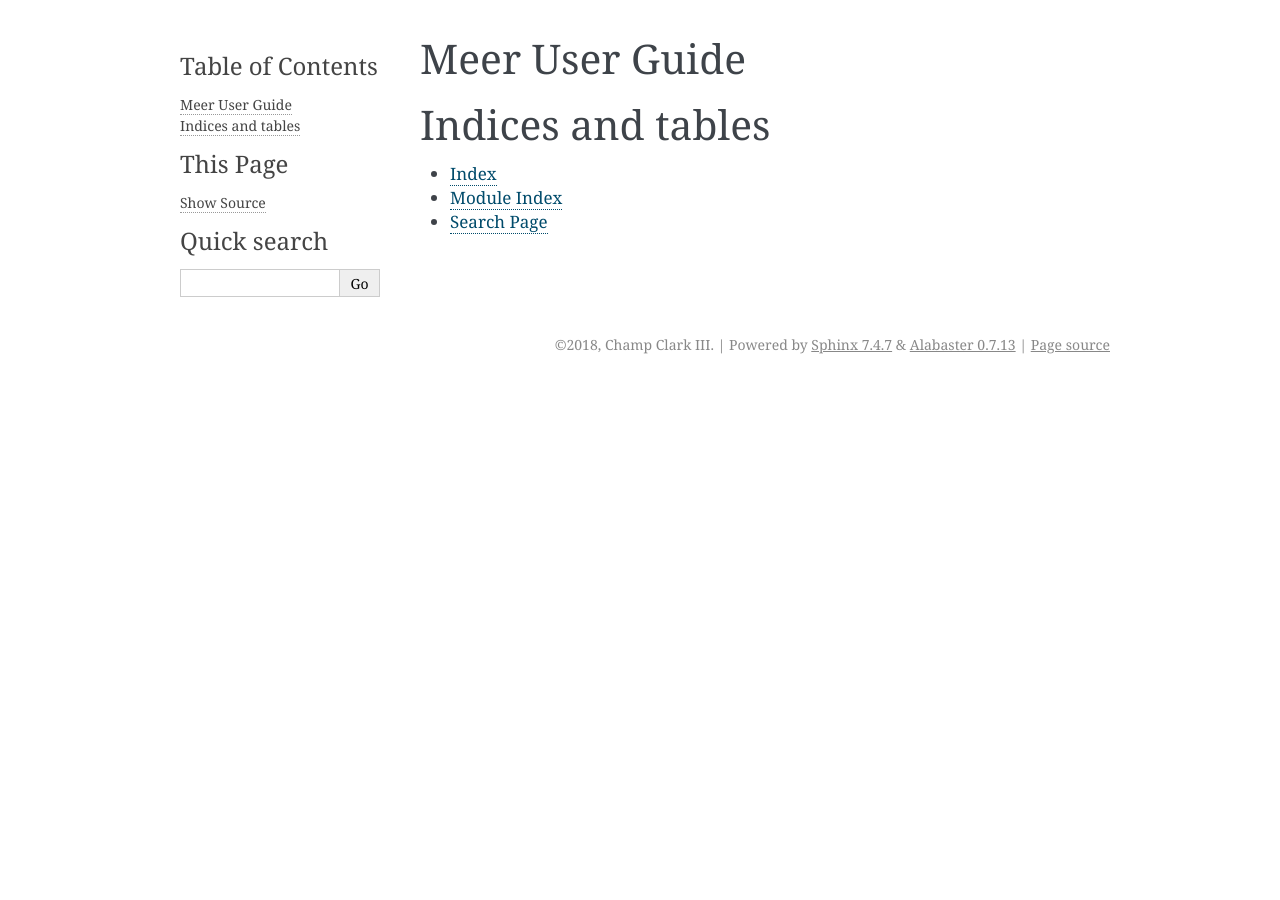
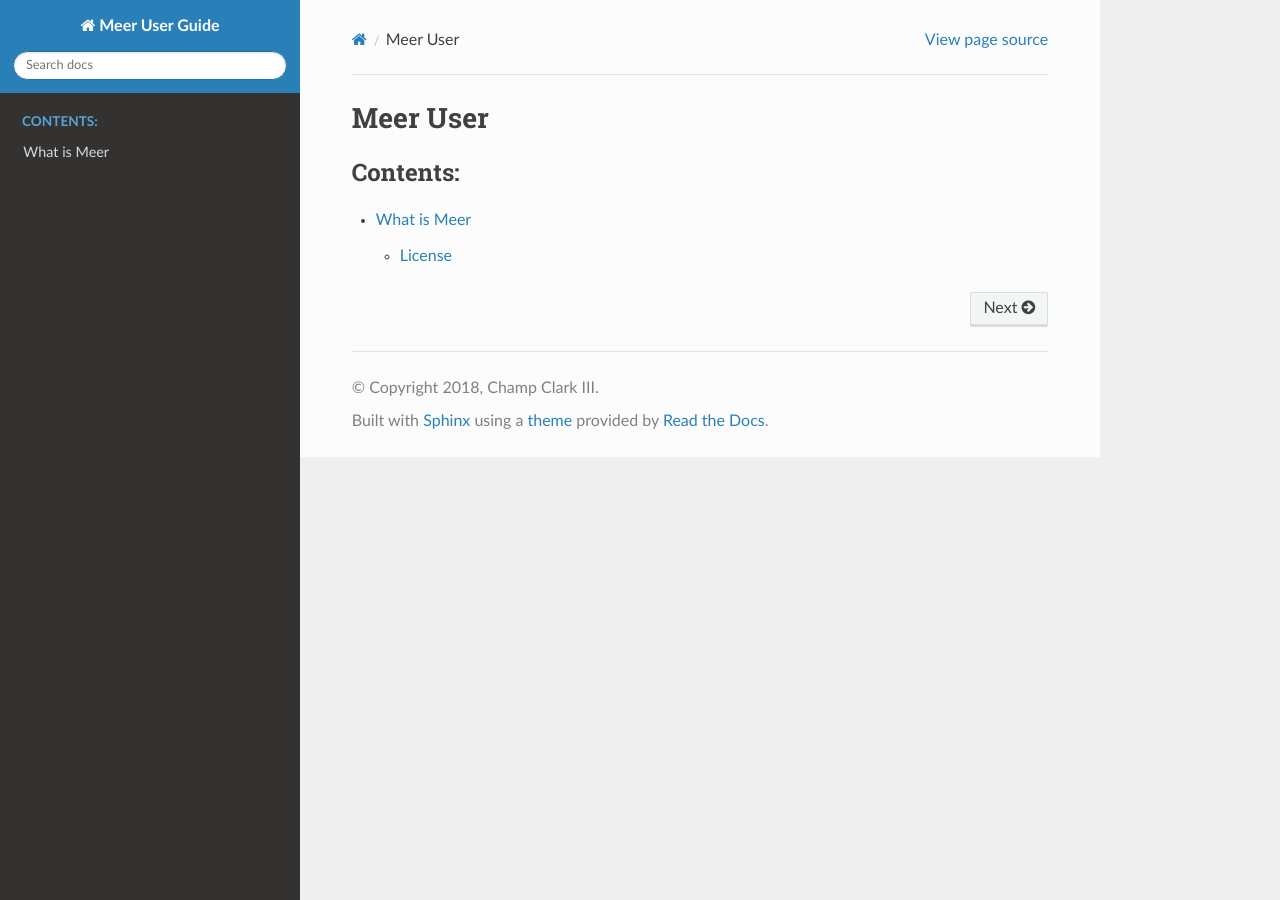
Before and after one commit to beave/meer, a Sphinx documentation site: the page built from doc/source/index.rst, in a window 1280 px wide. Built offline with Sphinx 7.4.7 and the Read the Docs theme 2.0.0, drawn with Linux system fonts in a browser that asks for light colours.

```diff
--- a/doc/source/conf.py
+++ b/doc/source/conf.py
@@ -40,10 +40,18 @@ release = u'0.0.3'
 # ones.
 extensions = [
     'sphinx.ext.autodoc',
+    'sphinx.ext.doctest',
+    'sphinx.ext.intersphinx',
+    'sphinx.ext.todo',
+    'sphinx.ext.coverage',
+    'sphinx.ext.mathjax',
+    'sphinx.ext.ifconfig',
+    'sphinx.ext.viewcode',
+    'sphinx.ext.githubpages',
 ]
 
 # Add any paths that contain templates here, relative to this directory.
-templates_path = ['ntemplates']
+templates_path = ['_templates']
 
 # The suffix(es) of source filenames.
 # You can specify multiple suffix as a list of string:
@@ -75,7 +83,9 @@ pygments_style = None
 # The theme to use for HTML and HTML Help pages.  See the documentation for
 # a list of builtin themes.
 #
-html_theme = 'alabaster'
+#html_theme = 'alabaster'
+#html_theme = 'default'
+html_theme = 'sphinx_rtd_theme'
 
 # Theme options are theme-specific and customize the look and feel of a theme
 # further.  For a list of options available for each theme, see the
@@ -86,7 +96,7 @@ html_theme = 'alabaster'
 # Add any paths that contain custom static files (such as style sheets) here,
 # relative to this directory. They are copied after the builtin static files,
 # so a file named "default.css" will overwrite the builtin "default.css".
-html_static_path = ['nstatic']
+html_static_path = ['_static']
 
 # Custom sidebar templates, must be a dictionary that maps document names
 # to template names.
@@ -175,3 +185,13 @@ epub_exclude_files = ['search.html']
 
 
 # -- Extension configuration -------------------------------------------------
+
+# -- Options for intersphinx extension ---------------------------------------
+
+# Example configuration for intersphinx: refer to the Python standard library.
+intersphinx_mapping = {'https://docs.python.org/': None}
+
+# -- Options for todo extension ----------------------------------------------
+
+# If true, `todo` and `todoList` produce output, else they produce nothing.
+todo_include_todos = True
--- a/doc/source/index.rst
+++ b/doc/source/index.rst
@@ -1,15 +1,8 @@
-Meer User Guide
-===============
+Meer User
+=========
 
 .. toctree::
    :maxdepth: 2
    :caption: Contents:
 
-
-
-Indices and tables
-==================
-
-* :ref:`genindex`
-* :ref:`modindex`
-* :ref:`search`
+   what-is-sagan
--- /dev/null
+++ b/doc/source/what-is-sagan.rst
@@ -0,0 +1,11 @@
+What is Meer
+============
+
+“Meer” is a dedicated “spooler” for the Suricata IDS/IPS and Sagan log analysis engines. This means that as `Suricata <https://suricata-ids.org>`_ or `Sagan <https://sagan.io/>`_ write alerts out to a file, Meer can ‘follow’ that file and store the alert information into a database. You can think of the “spool” file as a ‘queuing’ system for alerts from Suricata or Sagan. Using a “spooling” system ensures the delivery of alerts to a back end database. This task was traditionally accomplished by using a file format called “unified2” which was developed by the SourceFire/Snort team and a program called Barnyard2. While unified2 has been useful, its binary nature makes it difficult to work with and has not been extended in quite sometime. Meer uses Suricata and Sagan’s “EVE” output formats instead of unified2. EVE is a text file that contains JSON which makes it more easy to work with. The EVE output also contains valuable information that does not exist in unified2.
+
+Meer is meant to be modular and simple. This project does not aim to replicate all features of Barnyard2. The idea is to replicate the more useful features and abandon the “cruft”.
+
+License
+-------
+
+The Meer source code is licensed under GPLv2.
```
Also changed, not shown: 2 other files.
